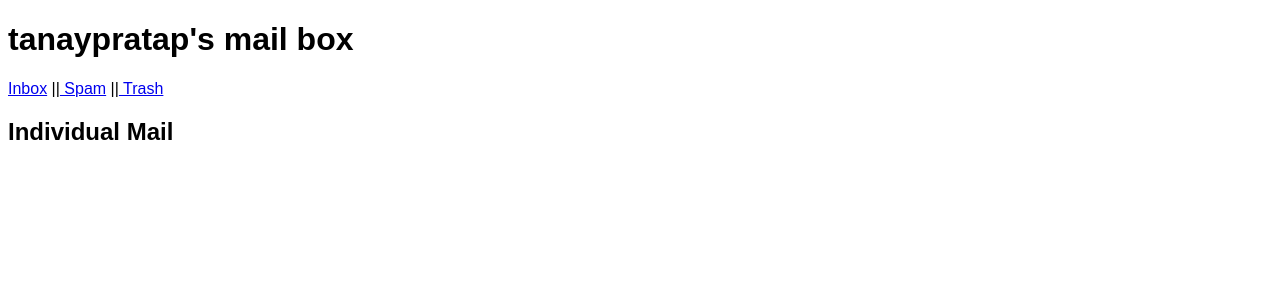
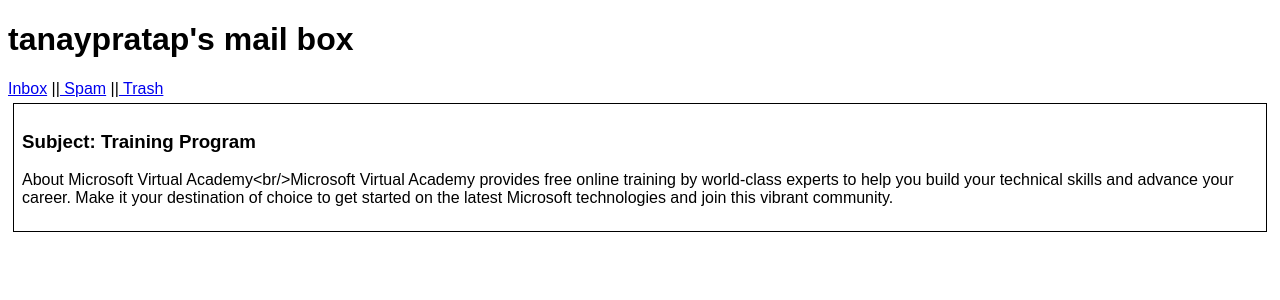
Before and after one commit to pranita09/email-app, a React (Create React App) app: page /email/guid-1 in a window 1280 px wide. Shown: the top 300 px of the page. Built offline with nearby package versions, Linux system fonts and the light colour scheme.

Commit message:
add: individualMail using useParams

```diff
--- a/src/components/MailCard.js
+++ b/src/components/MailCard.js
@@ -11,7 +11,7 @@
     <div className='mailcard'>
       <h3>Subject: {subject}</h3>
       <p>{content}</p>
-      <p><NavLink>View details</NavLink></p>
+      <p><NavLink to={`/email/${mId}`}>View details</NavLink></p>
       {(!trashAdded && !spamAdded )&& <Buttons mail={mail} />}
     </div>
   )
--- a/src/pages/IndividualEmail.jsx
+++ b/src/pages/IndividualEmail.jsx
@@ -1,8 +1,19 @@
+import { useParams } from "react-router-dom";
+import { useMails } from "../contexts/MailContext";
 
 const IndividualMail = () =>{
+
+  const {emailmId} = useParams();
+  const {state} = useMails();
+
+  const selectedMail = state.mails.find((mail) => mail.mId === emailmId);
+
   return(
     <>
-      <h2>Individual Mail</h2>
+      <div className='mailcard'>
+        <h3>Subject: {selectedMail.subject}</h3>
+        <p>{selectedMail.content}</p>
+      </div>
     </>
   )
 }
```
